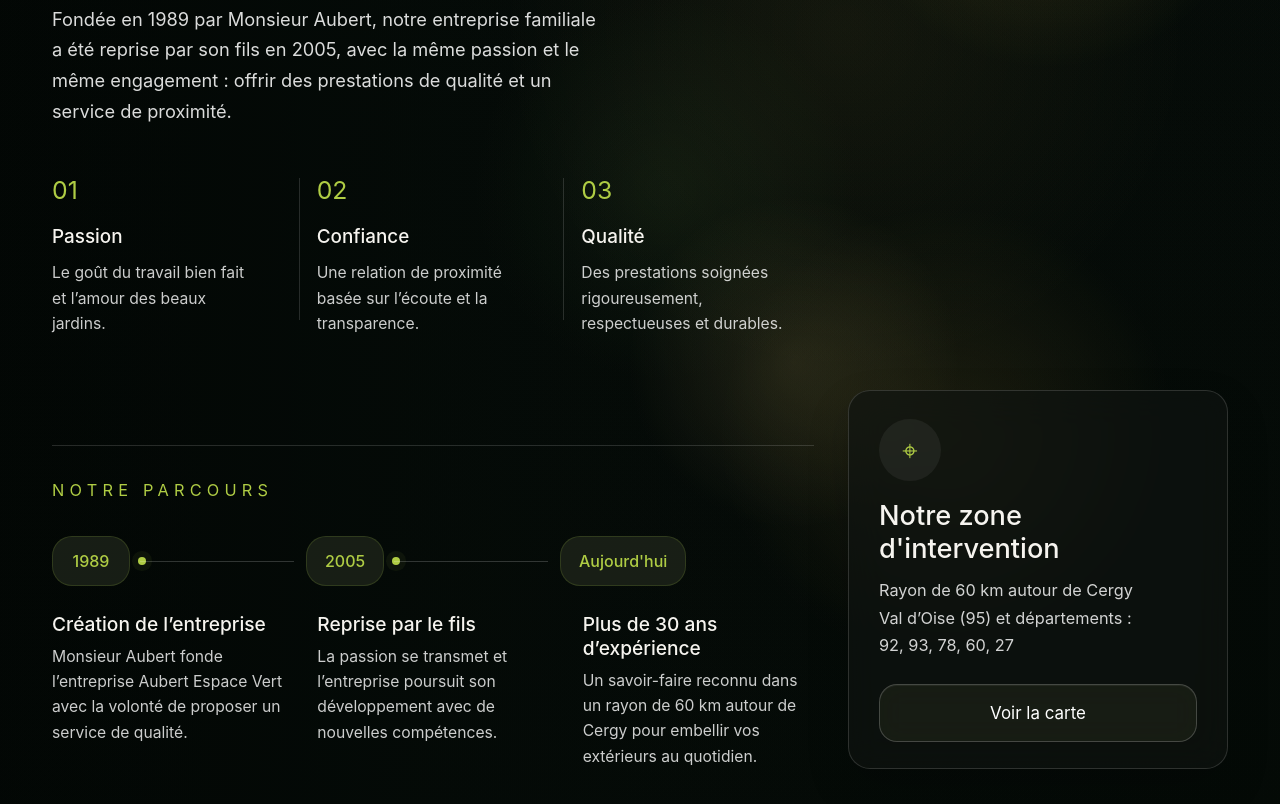
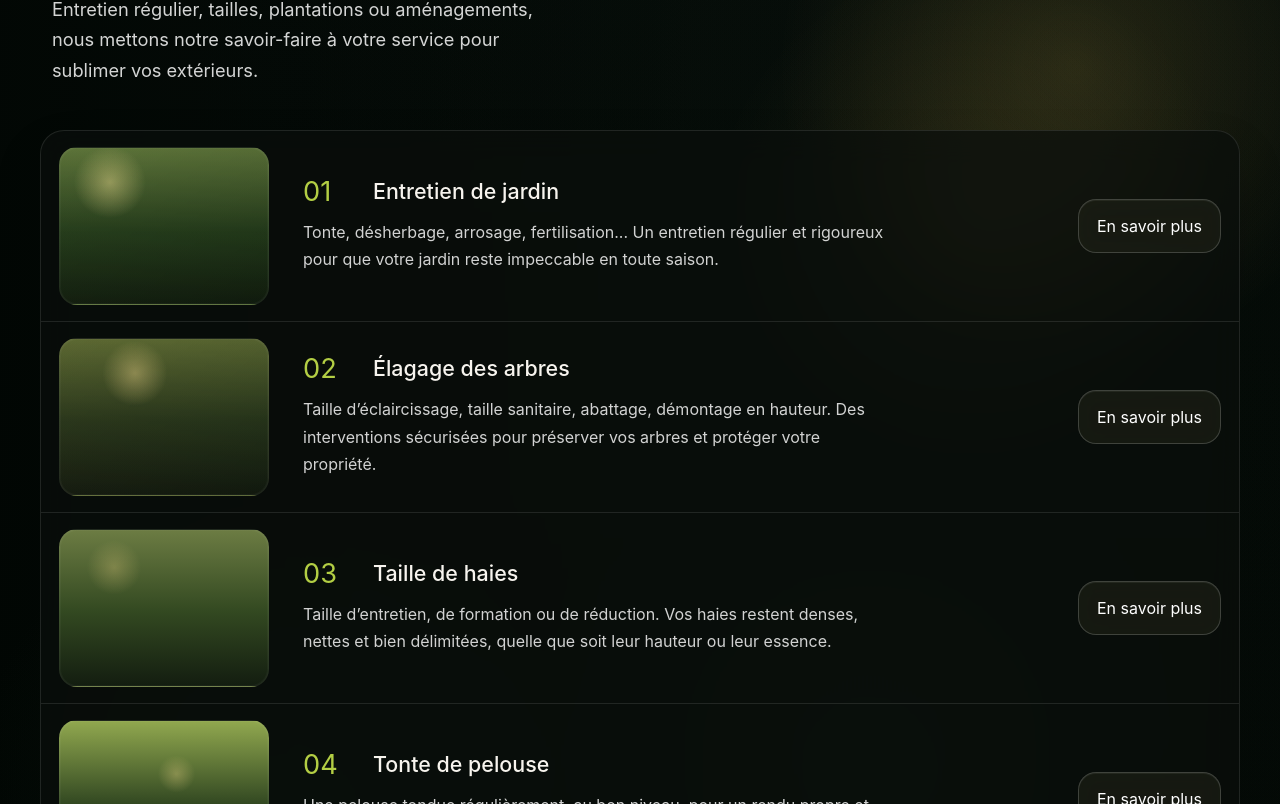
Before and after one commit to corpmalf-pixel/aubert-espace-vert, a React (Vite) app: page / in a window 1280 px wide. Shown: the part 636-1440 px from the top of the page. Built offline with nearby package versions, Linux system fonts and the light colour scheme.

Commit message:
Reproduce Aubert page 3 mockup

```diff
--- a/src/App.jsx
+++ b/src/App.jsx
@@ -1,57 +1,60 @@
 const navItems = ['Accueil', 'À propos', 'Services', 'Nos travaux', 'Horaires', 'Contact']
 
-const values = [
+const services = [
   {
     number: '01',
-    title: 'Passion',
-    text: 'Le goût du travail bien fait et l’amour des beaux jardins.',
+    title: 'Entretien de jardin',
+    text: 'Tonte, désherbage, arrosage, fertilisation... Un entretien régulier et rigoureux pour que votre jardin reste impeccable en toute saison.',
+    tone: 'mower',
   },
   {
     number: '02',
-    title: 'Confiance',
-    text: 'Une relation de proximité basée sur l’écoute et la transparence.',
+    title: 'Élagage des arbres',
+    text: 'Taille d’éclaircissage, taille sanitaire, abattage, démontage en hauteur. Des interventions sécurisées pour préserver vos arbres et protéger votre propriété.',
+    tone: 'tree',
   },
   {
     number: '03',
-    title: 'Qualité',
-    text: 'Des prestations soignées rigoureusement, respectueuses et durables.',
-  },
-]
-
-const timeline = [
-  {
-    year: '1989',
-    title: 'Création de l’entreprise',
-    text: 'Monsieur Aubert fonde l’entreprise Aubert Espace Vert avec la volonté de proposer un service de qualité.',
+    title: 'Taille de haies',
+    text: 'Taille d’entretien, de formation ou de réduction. Vos haies restent denses, nettes et bien délimitées, quelle que soit leur hauteur ou leur essence.',
+    tone: 'hedge',
   },
   {
-    year: '2005',
-    title: 'Reprise par le fils',
-    text: 'La passion se transmet et l’entreprise poursuit son développement avec de nouvelles compétences.',
+    number: '04',
+    title: 'Tonte de pelouse',
+    text: 'Une pelouse tondue régulièrement, au bon niveau, pour un rendu propre et soigné qui valorise immédiatement votre espace extérieur.',
+    tone: 'grass',
   },
   {
-    year: "Aujourd'hui",
-    title: 'Plus de 30 ans d’expérience',
-    text: 'Un savoir-faire reconnu dans un rayon de 60 km autour de Cergy pour embellir vos extérieurs au quotidien.',
+    number: '05',
+    title: 'Désherbage',
+    text: 'Suppression manuelle ou traitement des mauvaises herbes pour libérer vos massifs, allées et pelouses — et laisser la place aux végétaux que vous avez choisis.',
+    tone: 'weed',
+  },
+  {
+    number: '06',
+    title: 'Plantation de fleurs et d’arbustes',
+    text: 'Conseils, sélection et mise en terre de végétaux adaptés à votre sol et à vos envies. Pour un jardin qui prend vie et du caractère au fil des saisons.',
+    tone: 'flowers',
   },
 ]
 
 export default function App() {
   return (
-    <main className="about-page">
-      <section className="about-frame">
-        <div className="about-bg" />
-        <div className="about-overlay" />
+    <main className="services-page">
+      <section className="services-frame">
+        <div className="services-bg" />
+        <div className="services-overlay" />
 
-        <header className="about-header">
+        <header className="services-header">
           <div className="logo-block">
             <span className="logo-title">AUBERT</span>
             <span className="logo-subtitle">ESPACE VERT</span>
           </div>
 
-          <nav className="about-nav">
+          <nav className="services-nav">
             {navItems.map((item, index) => (
-              <a key={item} href="#" className={index === 1 ? 'active' : ''}>
+              <a key={item} href="#" className={index === 2 ? 'active' : ''}>
                 {item}
               </a>
             ))}
@@ -60,74 +63,36 @@ export default function App() {
           <a className="top-cta" href="#">Demander un devis</a>
         </header>
 
-        <div className="about-grid">
-          <section className="story-panel">
-            <p className="section-kicker">NOTRE HISTOIRE</p>
+        <section className="hero-copy">
+          <p className="section-kicker">NOS SERVICES</p>
           <h1>
-              Une entreprise familiale
+            Des prestations complètes
             <br />
-              depuis plus de 30 ans.
+            pour un jardin impeccable.
           </h1>
-            <p className="story-text">
-              Fondée en 1989 par Monsieur Aubert, notre entreprise familiale
+          <p className="hero-text">
+            Entretien régulier, tailles, plantations ou aménagements,
             <br />
-              a été reprise par son fils en 2005, avec la même passion et le
+            nous mettons notre savoir-faire à votre service pour
             <br />
-              même engagement : offrir des prestations de qualité et un
-              <br />
-              service de proximité.
+            sublimer vos extérieurs.
           </p>
+        </section>
 
-            <div className="value-grid">
-              {values.map((value, index) => (
-                <article className="value-card" key={value.number}>
-                  <span className="value-number">{value.number}</span>
-                  <h2>{value.title}</h2>
-                  <p>{value.text}</p>
-                  {index < values.length - 1 ? <i className="value-divider" /> : null}
+        <section className="services-board">
+          {services.map((service) => (
+            <article className="service-row" key={service.number}>
+              <div className={`service-image ${service.tone}`} />
+              <div className="service-info">
+                <div className="service-headline">
+                  <span className="service-number">{service.number}</span>
+                  <h2>{service.title}</h2>
+                </div>
+                <p>{service.text}</p>
+              </div>
+              <a href="#" className="service-btn">En savoir plus</a>
             </article>
           ))}
-            </div>
-          </section>
-        </div>
-
-        <section className="timeline-zone">
-          <div className="timeline-panel">
-            <p className="section-kicker">NOTRE PARCOURS</p>
-
-            <div className="timeline-line">
-              {timeline.map((item, index) => (
-                <div className="timeline-step" key={item.year}>
-                  <div className="timeline-pill">{item.year}</div>
-                  {index < timeline.length - 1 ? <span className="timeline-connector" /> : null}
-                </div>
-              ))}
-            </div>
-
-            <div className="timeline-content-grid">
-              {timeline.map((item) => (
-                <article className="timeline-copy" key={item.title}>
-                  <h3>{item.title}</h3>
-                  <p>{item.text}</p>
-                </article>
-              ))}
-            </div>
-          </div>
-
-          <aside className="zone-card">
-            <div className="zone-icon">⌖</div>
-            <div>
-              <h3>Notre zone d'intervention</h3>
-              <p>
-                Rayon de 60 km autour de Cergy
-                <br />
-                Val d’Oise (95) et départements :
-                <br />
-                92, 93, 78, 60, 27
-              </p>
-            </div>
-            <a href="#" className="zone-btn">Voir la carte</a>
-          </aside>
         </section>
       </section>
     </main>
--- a/src/styles.css
+++ b/src/styles.css
@@ -1,10 +1,9 @@
 :root {
-  --text: #f6f4ef;
-  --muted: rgba(255, 255, 255, 0.86);
-  --line: rgba(255, 255, 255, 0.14);
-  --soft: rgba(255, 255, 255, 0.08);
-  --panel: rgba(8, 13, 10, 0.58);
-  --accent: #afcc44;
+  --text: #f7f4ee;
+  --muted: rgba(255, 255, 255, 0.83);
+  --line: rgba(255, 255, 255, 0.10);
+  --panel: rgba(8, 13, 10, 0.62);
+  --accent: #b3ce44;
 }
 
 * { box-sizing: border-box; }
@@ -17,69 +16,68 @@ body {
 }
 a { color: inherit; text-decoration: none; }
 
-.about-page {
+.services-page {
   min-height: 100vh;
   background: #020704;
 }
 
-.about-frame {
+.services-frame {
   position: relative;
   min-height: 100vh;
   overflow: hidden;
   isolation: isolate;
 }
 
-.about-bg {
+.services-bg {
   position: absolute;
   inset: 0;
   background:
-    radial-gradient(circle at 78% 22%, rgba(255, 213, 89, 0.18), transparent 14%),
-    radial-gradient(circle at 82% 34%, rgba(255, 215, 76, 0.16), transparent 15%),
-    radial-gradient(circle at 62% 69%, rgba(255, 223, 126, 0.14), transparent 13%),
-    radial-gradient(circle at 52% 57%, rgba(53, 80, 42, 0.22), transparent 18%),
-    radial-gradient(circle at 74% 74%, rgba(255, 210, 91, 0.12), transparent 16%),
-    linear-gradient(90deg, rgba(2, 6, 4, 0.96) 0%, rgba(4, 10, 7, 0.84) 33%, rgba(6, 12, 9, 0.34) 54%, rgba(5, 10, 7, 0.16) 100%),
-    linear-gradient(180deg, rgba(7, 14, 10, 0.84) 0%, rgba(4, 8, 6, 0.20) 42%, rgba(3, 8, 5, 0.46) 100%),
+    radial-gradient(circle at 76% 18%, rgba(255, 212, 88, 0.20), transparent 12%),
+    radial-gradient(circle at 84% 36%, rgba(255, 216, 93, 0.16), transparent 18%),
+    radial-gradient(circle at 68% 72%, rgba(50, 82, 45, 0.16), transparent 20%),
+    radial-gradient(circle at 22% 74%, rgba(31, 58, 34, 0.18), transparent 18%),
+    linear-gradient(90deg, rgba(2, 7, 4, 0.96) 0%, rgba(4, 10, 7, 0.86) 30%, rgba(6, 13, 9, 0.24) 54%, rgba(5, 10, 7, 0.08) 100%),
+    linear-gradient(180deg, rgba(8, 15, 11, 0.78) 0%, rgba(3, 8, 5, 0.12) 40%, rgba(3, 8, 5, 0.44) 100%),
     linear-gradient(180deg, #09110d 0%, #050b07 100%);
 }
 
-.about-bg::before,
-.about-bg::after {
+.services-bg::before,
+.services-bg::after {
   content: '';
   position: absolute;
   border-radius: 999px;
+  background: radial-gradient(circle at center, rgba(255, 226, 140, 0.92) 0%, rgba(251, 219, 118, 0.55) 28%, rgba(255, 226, 140, 0) 74%);
   pointer-events: none;
-  background: radial-gradient(circle at center, rgba(255, 227, 143, 0.96) 0%, rgba(252, 218, 118, 0.55) 28%, rgba(255, 227, 143, 0) 74%);
 }
-.about-bg::before {
-  width: 194px;
-  height: 430px;
-  right: 186px;
-  top: 168px;
+.services-bg::before {
+  width: 190px;
+  height: 420px;
+  right: 124px;
+  top: 124px;
 }
-.about-bg::after {
-  width: 164px;
-  height: 380px;
-  right: 438px;
-  top: 160px;
+.services-bg::after {
+  width: 160px;
+  height: 360px;
+  right: 462px;
+  top: 156px;
 }
 
-.about-overlay {
+.services-overlay {
   position: absolute;
   inset: 0;
   background:
-    radial-gradient(circle at 66% 46%, rgba(255, 213, 97, 0.06), transparent 30%),
-    linear-gradient(180deg, rgba(4, 9, 6, 0.16) 0%, rgba(4, 9, 6, 0.24) 100%);
+    radial-gradient(circle at 76% 44%, rgba(255, 214, 96, 0.08), transparent 18%),
+    linear-gradient(180deg, rgba(3, 8, 5, 0.16) 0%, rgba(3, 8, 5, 0.26) 100%);
 }
 
-.about-header,
-.about-grid,
-.timeline-zone {
+.services-header,
+.hero-copy,
+.services-board {
   position: relative;
   z-index: 2;
 }
 
-.about-header {
+.services-header {
   display: grid;
   grid-template-columns: 220px 1fr auto;
   align-items: center;
@@ -104,17 +102,17 @@ a { color: inherit; text-decoration: none; }
   color: var(--accent);
 }
 
-.about-nav {
+.services-nav {
   display: flex;
   justify-content: center;
   gap: 56px;
   font-size: 1.06rem;
 }
-.about-nav a {
+.services-nav a {
   position: relative;
   color: rgba(255,255,255,0.94);
 }
-.about-nav a.active::after {
+.services-nav a.active::after {
   content: '';
   position: absolute;
   left: 0;
@@ -125,7 +123,7 @@ a { color: inherit; text-decoration: none; }
   height: 2px;
   background: var(--accent);
 }
-.about-nav a.active::before {
+.services-nav a.active::before {
   content: '';
   position: absolute;
   left: 0;
@@ -139,13 +137,13 @@ a { color: inherit; text-decoration: none; }
 }
 
 .top-cta,
-.zone-btn {
+.service-btn {
   display: inline-flex;
   align-items: center;
   justify-content: center;
-  border: 1px solid rgba(255,255,255,0.20);
+  border: 1px solid rgba(255,255,255,0.18);
   color: white;
-  background: rgba(41, 45, 30, 0.4);
+  background: rgba(42, 45, 30, 0.42);
   backdrop-filter: blur(12px);
   box-shadow: inset 0 1px 0 rgba(255,255,255,0.06);
 }
@@ -157,10 +155,8 @@ a { color: inherit; text-decoration: none; }
   font-size: 1.04rem;
 }
 
-.about-grid {
-  padding: 98px 52px 0;
-}
-.story-panel {
+.hero-copy {
+  padding: 86px 52px 0;
   max-width: 760px;
 }
 .section-kicker {
@@ -170,223 +166,165 @@ a { color: inherit; text-decoration: none; }
   text-transform: uppercase;
   font-size: 1.02rem;
 }
-.story-panel h1 {
-  margin: 20px 0 0;
-  font-size: clamp(4rem, 8vw, 5.8rem);
-  line-height: 0.98;
+.hero-copy h1 {
+  margin: 18px 0 0;
+  font-size: clamp(4rem, 8vw, 5.9rem);
+  line-height: 0.99;
   letter-spacing: -0.07em;
   font-weight: 450;
 }
-.story-text {
-  margin: 34px 0 0;
+.hero-text {
+  margin: 28px 0 0;
   font-size: 1.14rem;
   line-height: 1.68;
   color: var(--muted);
 }
 
-.value-grid {
-  margin-top: 52px;
+.services-board {
+  margin: 44px 40px 40px;
+  background: rgba(10, 15, 12, 0.72);
+  border: 1px solid rgba(255,255,255,0.10);
+  border-radius: 24px;
+  overflow: hidden;
+  box-shadow: 0 24px 48px rgba(0,0,0,0.16);
+  backdrop-filter: blur(16px);
+}
+.service-row {
   display: grid;
-  grid-template-columns: repeat(3, minmax(0, 1fr));
+  grid-template-columns: 210px 1fr 168px;
   gap: 34px;
-  max-width: 990px;
+  align-items: center;
+  padding: 16px 18px;
+  border-bottom: 1px solid var(--line);
 }
-.value-card {
-  position: relative;
-  padding-right: 22px;
+.service-row:last-child { border-bottom: 0; }
+.service-image {
+  height: 158px;
+  border-radius: 18px;
+  border: 1px solid rgba(255,255,255,0.06);
+  background-size: cover;
+  background-position: center;
+  box-shadow: inset 0 0 0 1px rgba(255,255,255,0.03);
 }
-.value-number {
-  color: var(--accent);
-  font-size: 1.55rem;
-  line-height: 1;
+.service-image.mower {
+  background:
+    radial-gradient(circle at 24% 22%, rgba(255, 234, 152, 0.42), transparent 18%),
+    linear-gradient(135deg, rgba(66, 92, 40, 0.1), rgba(8, 22, 8, 0.16)),
+    linear-gradient(180deg, #60763b 0%, #243b1b 54%, #111b0e 100%);
 }
-.value-card h2 {
-  margin: 22px 0 12px;
-  font-size: 1.18rem;
-  font-weight: 500;
+.service-image.tree {
+  background:
+    radial-gradient(circle at 36% 22%, rgba(255, 225, 146, 0.38), transparent 18%),
+    linear-gradient(135deg, rgba(92, 76, 34, 0.10), rgba(10, 20, 9, 0.18)),
+    linear-gradient(180deg, #5d6c34 0%, #28371c 52%, #12190f 100%);
 }
-.value-card p {
-  margin: 0;
-  color: rgba(255,255,255,0.8);
-  font-size: 0.98rem;
-  line-height: 1.62;
+.service-image.hedge {
+  background:
+    radial-gradient(circle at 26% 24%, rgba(255, 223, 139, 0.26), transparent 14%),
+    linear-gradient(180deg, #6c7c43 0%, #334921 52%, #131d10 100%);
 }
-.value-divider {
-  position: absolute;
-  top: 0;
-  right: -17px;
-  width: 1px;
-  height: 142px;
-  background: var(--line);
+.service-image.grass {
+  background:
+    radial-gradient(circle at 56% 34%, rgba(255, 224, 144, 0.30), transparent 12%),
+    linear-gradient(180deg, #91a84f 0%, #2d431f 56%, #10170e 100%);
 }
-
-.timeline-zone {
-  margin-top: 54px;
-  padding: 0 52px 42px;
+.service-image.weed {
+  background:
+    radial-gradient(circle at 22% 22%, rgba(255, 218, 130, 0.34), transparent 13%),
+    linear-gradient(180deg, #9a8358 0%, #4f4323 46%, #14140f 100%);
+}
+.service-image.flowers {
+  background:
+    radial-gradient(circle at 28% 26%, rgba(255, 233, 156, 0.28), transparent 12%),
+    linear-gradient(180deg, #8571a2 0%, #5a4f76 22%, #344725 58%, #12180f 100%);
+}
+.service-info {
   display: grid;
-  grid-template-columns: 1fr 380px;
-  gap: 34px;
-  align-items: end;
+  gap: 14px;
 }
-.timeline-panel {
-  padding-top: 34px;
-  border-top: 1px solid var(--line);
-}
-.timeline-line {
-  display: grid;
-  grid-template-columns: repeat(3, minmax(0, 1fr));
-  gap: 0;
-  margin-top: 36px;
-}
-.timeline-step {
-  position: relative;
+.service-headline {
   display: flex;
   align-items: center;
+  gap: 22px;
 }
-.timeline-pill {
-  display: inline-flex;
-  align-items: center;
-  justify-content: center;
-  min-width: 78px;
-  padding: 14px 18px;
-  border-radius: 20px;
-  border: 1px solid rgba(175, 204, 68, 0.16);
-  background: rgba(32, 38, 28, 0.74);
-  color: var(--accent);
-  font-size: 1rem;
-  font-weight: 500;
-}
-.timeline-connector {
-  position: absolute;
-  top: 50%;
-  left: 88px;
-  right: 12px;
-  height: 1px;
-  background: rgba(255,255,255,0.18);
-}
-.timeline-step::before {
-  content: '';
-  position: absolute;
-  top: calc(50% - 4px);
-  left: 86px;
-  width: 8px;
-  height: 8px;
-  border-radius: 50%;
-  background: var(--accent);
-  box-shadow: 0 0 0 6px rgba(175, 204, 68, 0.06);
-}
-.timeline-step:last-child::before,
-.timeline-step:last-child .timeline-connector {
-  display: none;
-}
-.timeline-content-grid {
-  display: grid;
-  grid-template-columns: repeat(3, minmax(0, 1fr));
-  gap: 34px;
-  margin-top: 26px;
-}
-.timeline-copy h3 {
-  margin: 0;
-  font-size: 1.2rem;
-  font-weight: 500;
-}
-.timeline-copy p {
-  margin: 8px 0 0;
-  color: rgba(255,255,255,0.8);
-  font-size: 0.98rem;
-  line-height: 1.6;
-}
-
-.zone-card {
-  padding: 28px 30px 26px;
-  border-radius: 22px;
-  background: rgba(16, 20, 17, 0.68);
-  border: 1px solid rgba(255,255,255,0.14);
-  backdrop-filter: blur(18px);
-  box-shadow: 0 18px 42px rgba(0,0,0,0.18);
-}
-.zone-icon {
-  width: 62px;
-  height: 62px;
-  display: grid;
-  place-items: center;
-  border-radius: 50%;
-  background: rgba(255,255,255,0.06);
+.service-number {
   color: var(--accent);
   font-size: 1.7rem;
-  margin-bottom: 18px;
+  line-height: 1;
+  min-width: 48px;
 }
-.zone-card h3 {
+.service-headline h2 {
   margin: 0;
-  font-size: 1.7rem;
-  font-weight: 500;
+  font-size: 1.34rem;
+  font-weight: 450;
 }
-.zone-card p {
-  margin: 12px 0 24px;
+.service-info p {
+  margin: 0;
   color: rgba(255,255,255,0.82);
-  line-height: 1.68;
-  font-size: 1.02rem;
+  line-height: 1.72;
+  font-size: 1rem;
+  max-width: 58ch;
 }
-.zone-btn {
-  width: 100%;
-  padding: 18px 24px;
+.service-btn {
+  justify-self: end;
+  min-width: 130px;
+  padding: 16px 18px;
   border-radius: 18px;
-  font-size: 1.06rem;
+  font-size: 1rem;
 }
 
 @media (max-width: 1180px) {
-  .about-header {
+  .services-header {
     grid-template-columns: 1fr;
     justify-items: start;
   }
-  .about-nav {
+  .services-nav {
     justify-content: flex-start;
     flex-wrap: wrap;
     gap: 18px 26px;
   }
-  .timeline-zone {
-    grid-template-columns: 1fr;
+  .service-row {
+    grid-template-columns: 190px 1fr;
   }
-  .zone-card {
-    max-width: 480px;
+  .service-btn {
+    justify-self: start;
+    margin-top: 6px;
   }
 }
 
-@media (max-width: 900px) {
-  .value-grid,
-  .timeline-content-grid,
-  .timeline-line {
+@media (max-width: 820px) {
+  .service-row {
     grid-template-columns: 1fr;
   }
-  .value-divider,
-  .timeline-connector,
-  .timeline-step::before {
-    display: none;
+  .service-image {
+    height: 220px;
   }
 }
 
 @media (max-width: 720px) {
-  .about-header {
+  .services-header {
     padding: 26px 20px 0;
   }
-  .about-grid {
-    padding: 66px 20px 0;
+  .hero-copy {
+    padding: 62px 20px 0;
   }
-  .timeline-zone {
-    padding: 0 20px 28px;
+  .services-board {
+    margin: 36px 12px 28px;
   }
   .logo-title { font-size: 1.7rem; }
   .logo-subtitle { font-size: 0.78rem; letter-spacing: 0.28em; }
   .section-kicker { font-size: 0.86rem; letter-spacing: 0.26em; }
-  .story-panel h1 {
-    font-size: clamp(3.2rem, 13vw, 4.8rem);
+  .hero-copy h1 {
+    font-size: clamp(3.3rem, 13vw, 4.9rem);
     line-height: 1.02;
   }
-  .story-text {
-    font-size: 1rem;
-  }
+  .hero-text { font-size: 1rem; }
   .top-cta,
-  .zone-btn {
+  .service-btn {
     width: 100%;
   }
+  .service-headline {
+    align-items: flex-start;
+    flex-direction: row;
+  }
 }
```
Lines whose indentation alone changed are shown as unchanged.
